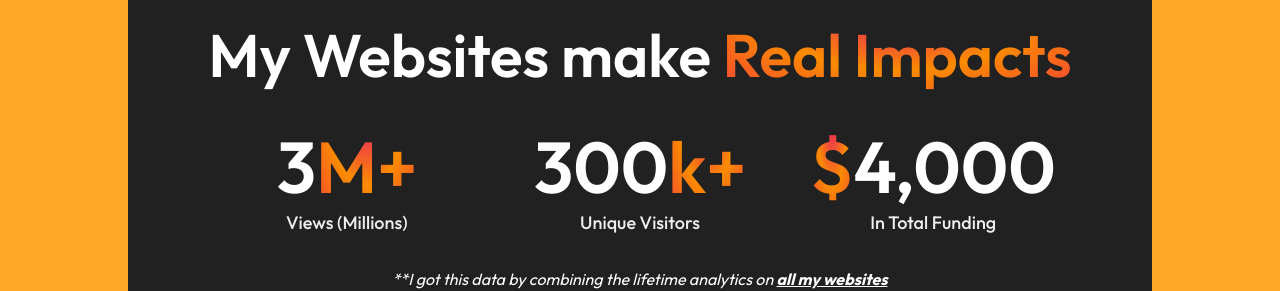
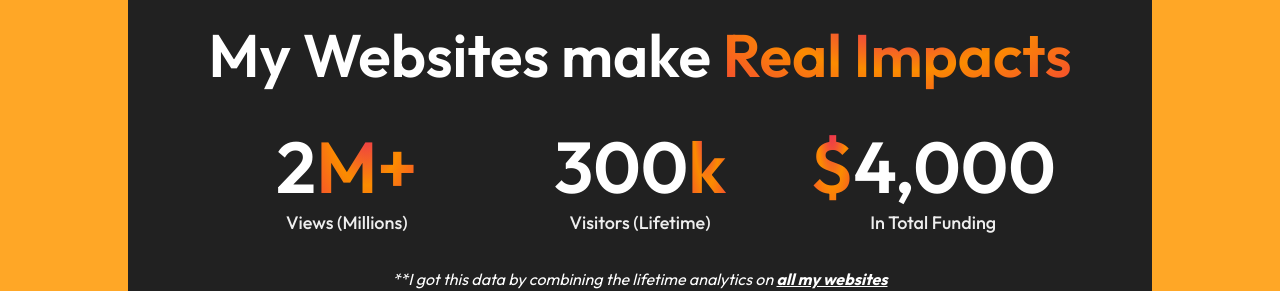
Before and after one commit to PkTheCoda/portfolio, a React (Vite) app: page / in a window 1280 px wide. Shown: the part 1780-2071 px from the top of the page. Built offline with nearby package versions, Linux system fonts and the light colour scheme.

Commit message:
changed stats

```diff
--- a/src/Components/AboutSection.jsx
+++ b/src/Components/AboutSection.jsx
@@ -77,16 +77,16 @@ export default function AboutMe() {
                                                 Views (Millions)
                                             </dt>
                                             <dd class="order-1 text-7xl font-semibold leading-none text-white" aria-describedby="item-1">
-                                                3<span className="main-gradient">M+</span>
+                                                2<span className="main-gradient">M+</span>
                                             </dd>
                                             </div>
                                             <div
                                             class="flex flex-col p-6 text-center border-none sm:border-0 sm:border-l sm:border-r">
                                             <dt class="order-2 mt-2 text-lg font-medium leading-6 text-gray-200">
-                                                Unique Visitors
+                                                Visitors (Lifetime)
                                             </dt>
                                             <dd class="order-1 text-7xl font-semibold leading-none text-white">
-                                                300<span className="main-gradient">k+</span>
+                                                300<span className="main-gradient">k</span>
                                             </dd>
                                             </div>
                                             <div class="flex flex-col p-6 text-center border-none sm:border-0 sm:border-l">
```
